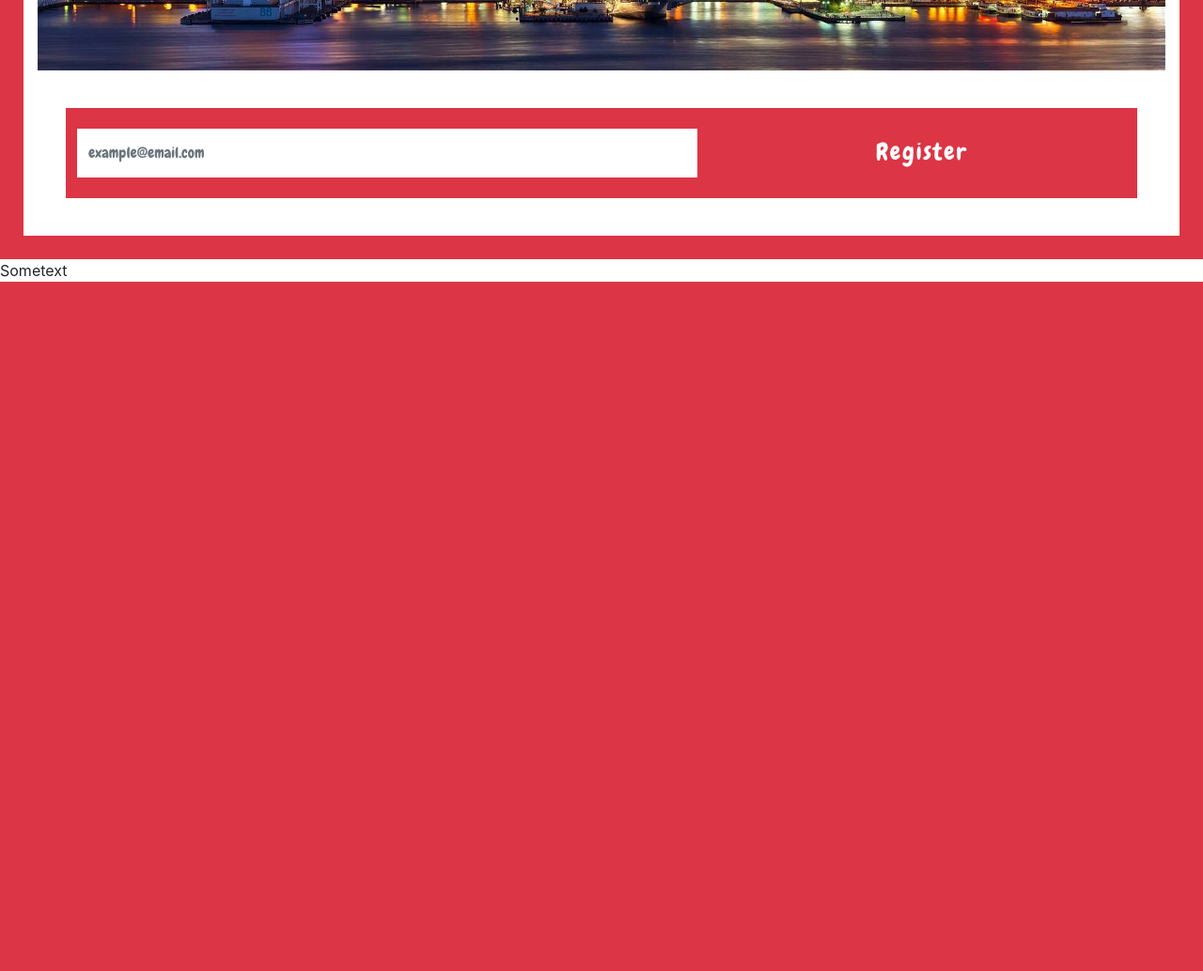
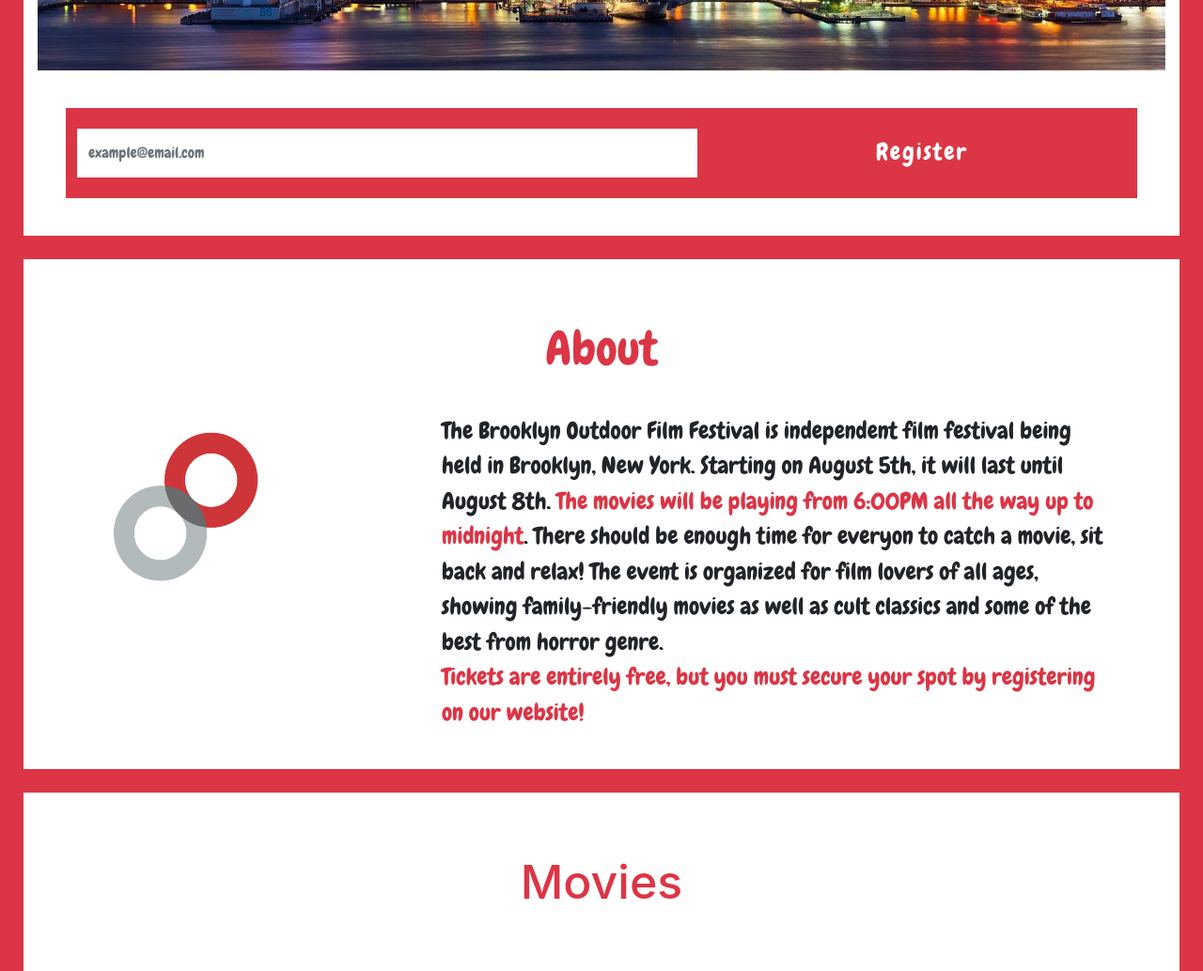
Before and after one commit to Ghin412/NTPSite, a plain HTML site: page html/index.html in a window 1280 px wide. Shown: the part 680-1714 px from the top of the page at 94% size. Before the commit the page ends 980 px from the top, so only its background shows below. Drawn offline with nearby package versions, Linux system fonts and the light colour scheme.

Commit message:
Added - About Section

```diff
--- a/css/index.css
+++ b/css/index.css
@@ -121,6 +121,32 @@ button.btn:hover {
     color: #dc3545;
 }
 
+/* About Section */
+
+.container {
+    padding: 25px 30px;
+}
+
+.font {
+    font-family: 'Chewy', cursive;
+}
+
+h2 {
+    text-align: center;
+    margin-bottom: 40px;
+    margin-top: 40px;
+    font-size: 50px;
+    color: #dc3545
+}
+
+span {
+    color: #dc3545
+}
+
+#aboutText {
+    font-size: 25px;
+}
+
 /* @media Querys*/
 
 
--- a/html/index.html
+++ b/html/index.html
@@ -28,8 +28,8 @@
                         <div class="col-lg-3 d-flex justify-content-center align-self-center">
                             <div class="mainMenu">
                                 <a class="navLink" href="#sectionAbout" data-target-href="#sectionAbout">About</a>
-                                <a class="navLink">Movies</a>
-                                <a class="navLink">Register</a>
+                                <a class="navLink" href="#sectionMovies">Movies</a>
+                                <a class="navLink" href="#formButton">Register</a>
                             </div>
                         </div>
                         <div class="col-lg-6" id="brand">
@@ -57,8 +57,31 @@
             </div>
         </div>
 
-        <div class="section" id="sectionAbout" style="background-color: white">
-            Sometext
+        <div class="section main-wrapper" id="sectionAbout">
+            <div class="container ">
+                <h2 id="aboutHeader" class="font">About</h2>
+                <div class="row">
+                    <div class="col-lg-4">
+                        <img src="../img/logo.png" alt="logo">
+                    </div>
+                    <div class="col-lg-8">
+                        <p id="aboutText" class="font">
+                            The Brooklyn Outdoor Film Festival is independent film festival being held in Brooklyn, New York.
+                            Starting on August 5th, it will last until August 8th.<span> The movies will be playing from 6:00PM all
+                            the way up to midnight</span>. There should be enough time for everyon to catch a movie, sit back and relax!
+                            The event is organized for film lovers of all ages, showing family-friendly movies as well as cult
+                            classics and some of the best from horror genre. <br>
+                            <span>Tickets are entirely free, but you must secure your spot by registering on our website!</span>
+                        </p>
+                    </div>
+                </div>
+            </div>
+        </div>
+
+        <div class="section main-wrapper" id="sectionMovies">
+            <div class="container">
+                <h2>Movies</h2>
+            </div>
         </div>
 
         <script>
```
Also changed, not shown: img/logo.png (added), img/new_york_-_grattacieli_20140404_1896514086.jpg (added).
